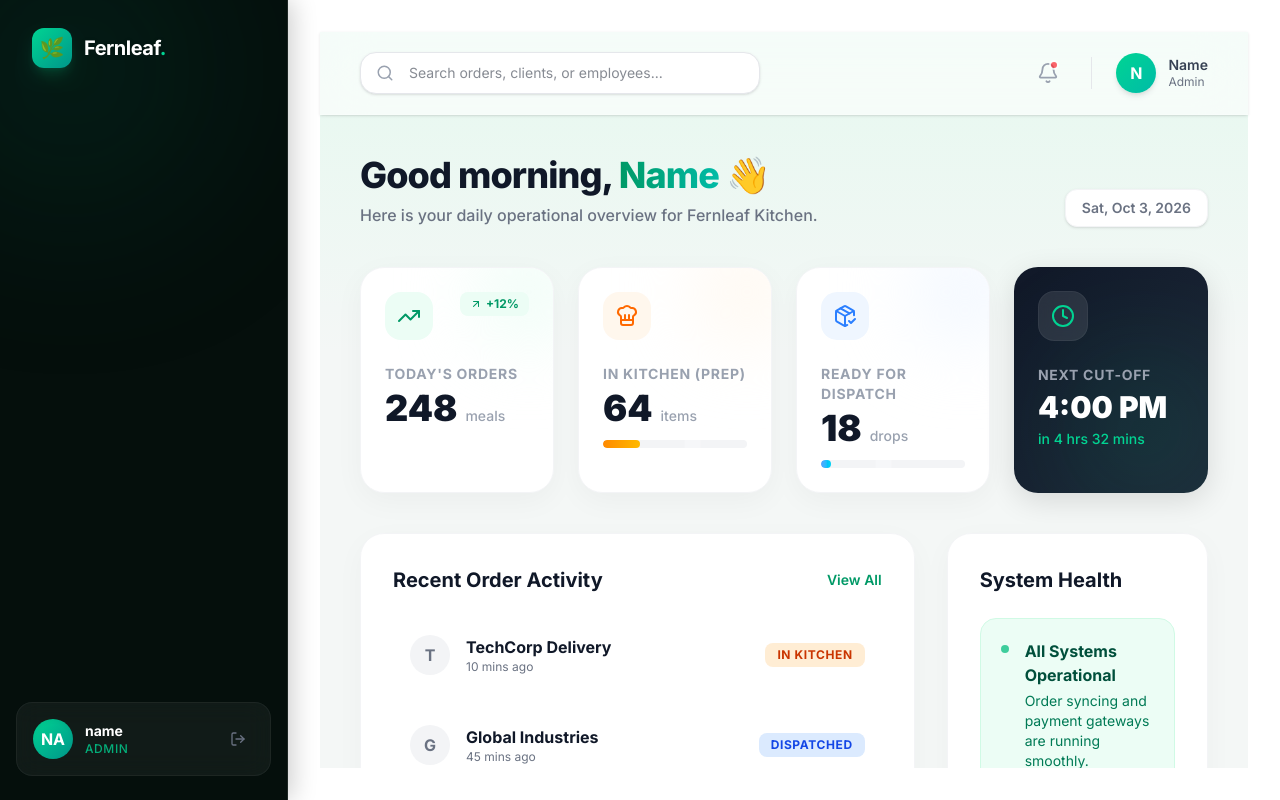
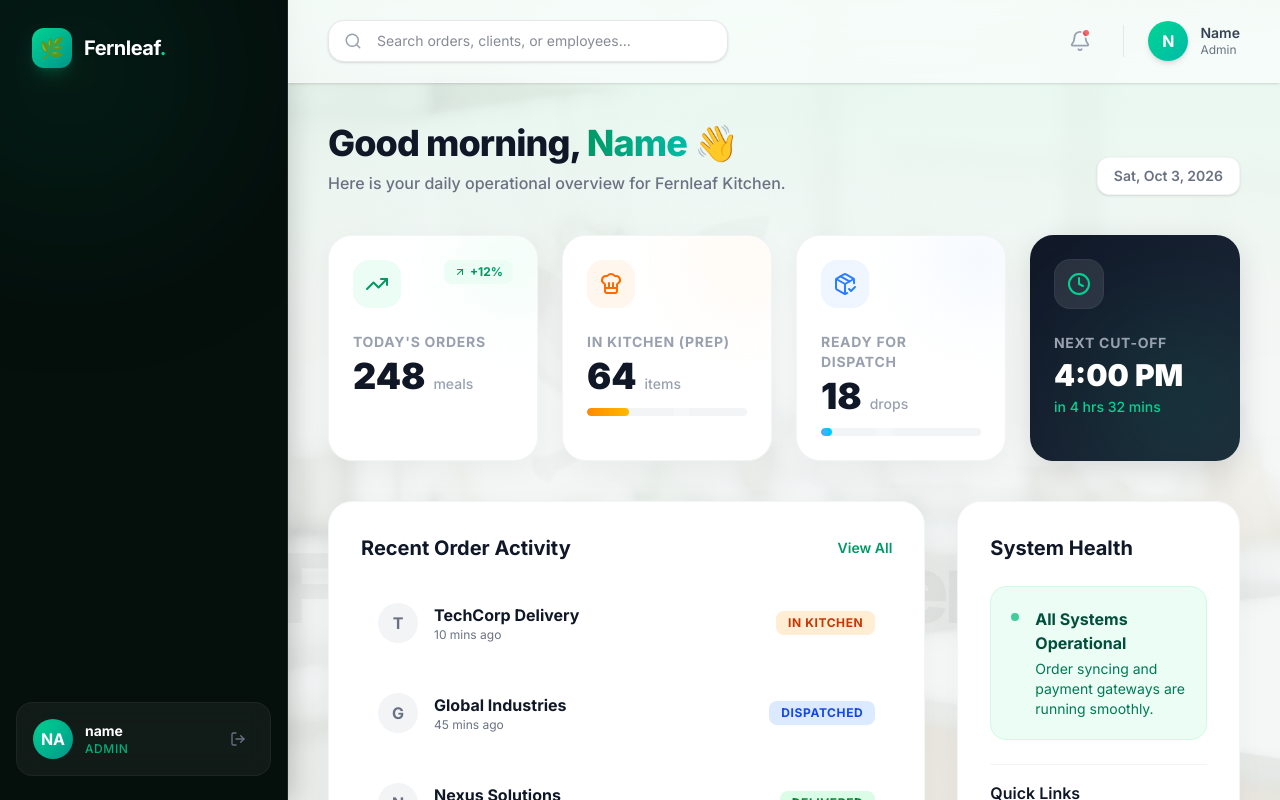
Before and after one commit to DhrumilLathiya/fernleaf-kitchen, a Next.js app in the folder frontend/: page / in a window 1280 px wide. Built offline with nearby package versions, Linux system fonts and the light colour scheme; sample sign-in values are in the browser's storage.

Commit message:
feat(ui): add global lightweight culinary background image and watermark to app shell

```diff
--- a/frontend/src/app/page.tsx
+++ b/frontend/src/app/page.tsx
@@ -18,7 +18,7 @@
   const currentDate = new Date().toLocaleDateString('en-US', { weekday: 'short', day: 'numeric', month: 'short', year: 'numeric' });
 
   return (
-    <div className="flex flex-col flex-1 h-full bg-[#f4f7f6] text-gray-900 font-sans relative">
+    <div className="flex flex-col flex-1 h-full bg-transparent text-gray-900 font-sans relative">
 
       {/* Decorative background element */}
       <div className="absolute top-0 right-0 w-full h-80 bg-gradient-to-b from-emerald-100/40 to-transparent pointer-events-none" />
--- a/frontend/src/components/AppShell.tsx
+++ b/frontend/src/components/AppShell.tsx
@@ -44,9 +44,24 @@
   // Protected routes go through full shell
   return (
     <RouteGuard>
-      <div className="flex h-screen overflow-hidden">
+      <div className="flex h-screen overflow-hidden bg-[#f4f7f6] relative">
+
+        {/* Global Dashboard Background Image */}
+        <div
+          className="absolute inset-0 z-0 bg-[url('/images/dashboard-bg.jpg')] bg-cover bg-center bg-no-repeat opacity-[0.15] mix-blend-multiply pointer-events-none"
+        />
+
+        {/* Optional Logo Watermark as requested */}
+        <div className="absolute inset-0 z-0 flex items-center justify-center opacity-[0.03] pointer-events-none">
+          <div className="flex flex-col items-center gap-4 grayscale">
+            <span className="text-[15rem]">🌿</span>
+            <span className="text-8xl font-black tracking-tighter text-black">Fernleaf Kitchen</span>
+          </div>
+        </div>
+
         <Sidebar />
-        <main className="flex-1 overflow-y-auto p-6 lg:p-8">
+
+        <main className="relative z-10 flex-1 overflow-y-auto">
           {children}
         </main>
       </div>
```
Also changed, not shown: frontend/public/images/dashboard-bg.jpg (added).
